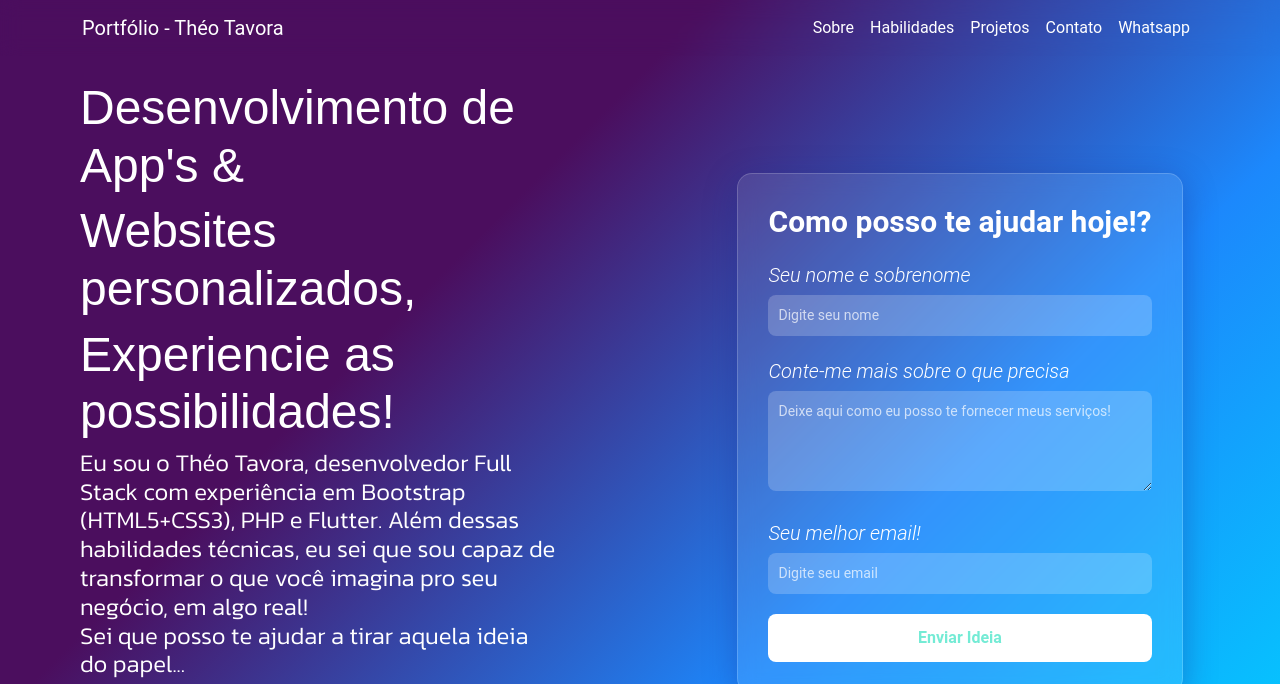
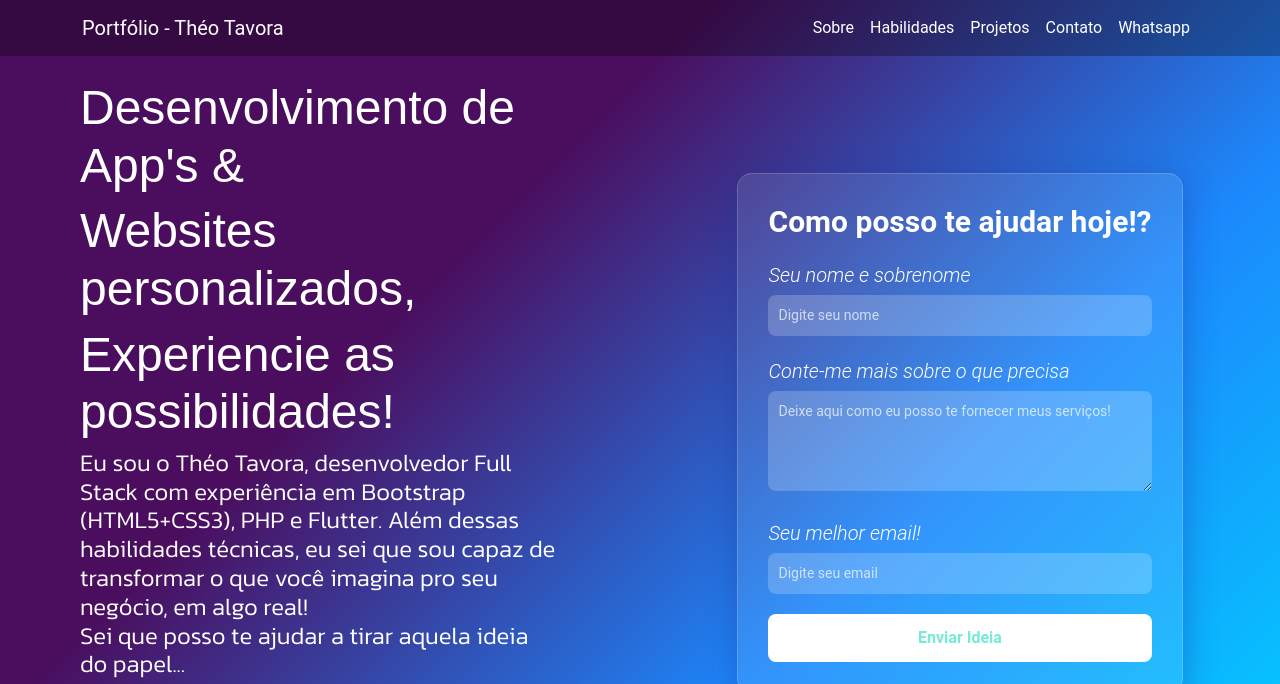
Before and after one commit to TheoTavora/TheoTavoraPortfolio, a website built with Vite: page index.html in a window 1280 px wide. Shown: the top 684 px of the page. Built offline with nearby package versions, Linux system fonts and the light colour scheme; some packages are replaced by stand-ins of ours; no server answers; a web font is replaced by a local one.

Commit message:
Alterado cor de fundo inicial da navbar

```diff
--- a/index.css
+++ b/index.css
@@ -15,7 +15,7 @@ body {
 }
 
 .navbar {
-    backdrop-filter: blur(10px);
+    background-color: #00000048;
     transition: all 0.3s ease;
 }
 
```
